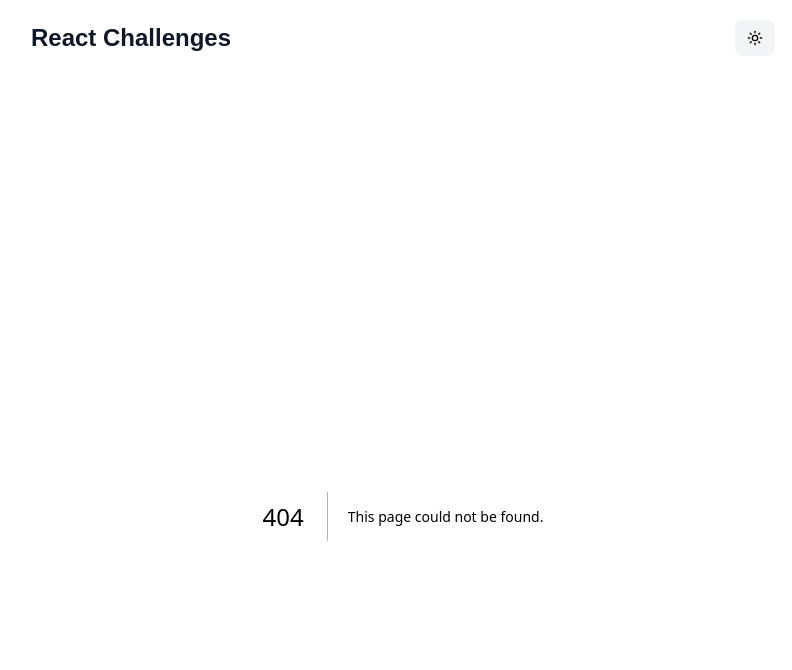
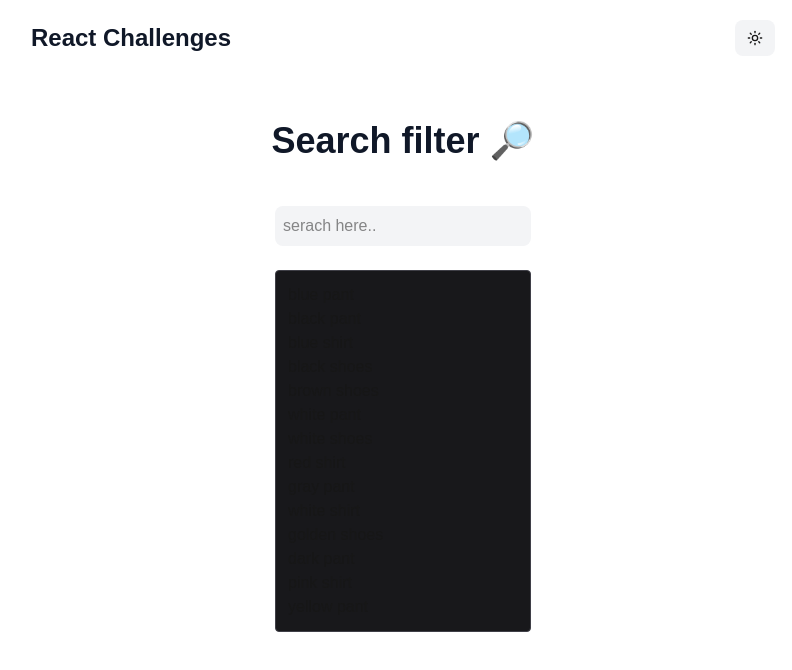
Before and after one commit to kesav424/react-challenge, a Next.js app: page /search-filter in a window 1280 px wide. Before the commit this address had no page. Shown: the top 670 px of the page, without its empty margins (237-1029 px from the left). Built offline with nearby package versions, Linux system fonts and the light colour scheme.

Commit message:
search list is done

```diff
--- a/src/_components/Title.tsx
+++ b/src/_components/Title.tsx
@@ -1,7 +1,7 @@
 import React from "react";
 import { tv } from "tailwind-variants";
 
-interface PageTitle {
+interface PageTitle extends React.ComponentPropsWithoutRef<'h1'> {
     tag?: 'h1' | 'h2' | 'h3' | 'h4' | 'h5' | 'h6';
     children: React.ReactNode,
     className?: string;
--- a/src/_views/Home/_data/link.data.ts
+++ b/src/_data/link.data.ts
@@ -13,4 +13,8 @@ export const navLinks: Navlinks[] = [
         label: "To-Do list",
         href: 'to-do-list'
     }
+    , {
+        label: "search filter",
+        href: 'search-filter'
+    }
 ]
--- a/src/_views/Home/Home.tsx
+++ b/src/_views/Home/Home.tsx
@@ -1,5 +1,5 @@
 import React from 'react'
-import { BASE_URL, navLinks } from './_data/link.data'
+import { BASE_URL, navLinks } from '../../_data/link.data'
 import Link from 'next/link'
 import { LinkIcon } from 'lucide-react'
 
--- /dev/null
+++ b/src/_views/SearchFilter/SearchFilter.tsx
@@ -0,0 +1,19 @@
+import React from 'react'
+import SearchInput from './_comps/SearchInput'
+import SearchList from './_comps/SearchList'
+import { div } from 'framer-motion/client'
+import Title from '@/_components/Title'
+
+function SearchFilter() {
+    return (
+        <section>
+            <Title tag='h2' className='text-center'>Search filter 🔎</Title>
+            <div className='flex flex-col max-w-3xs mx-auto mt-10'>
+                <SearchInput />
+                <SearchList />
+            </div>
+        </section>
+    )
+}
+
+export default SearchFilter
--- /dev/null
+++ b/src/_views/SearchFilter/_comps/SearchInput.tsx
@@ -0,0 +1,50 @@
+'use client'
+import { cn } from '@/_utils/tailwind.utils'
+import { usePathname, useRouter, useSearchParams } from 'next/navigation'
+import React, { ChangeEvent, useState } from 'react'
+
+function SearchInput() {
+    const searchParams = useSearchParams()
+    const pathname = usePathname()
+    const { replace } = useRouter();
+    const [text, setText] = useState<string>(searchParams.get('query') ?? "")
+
+
+    const handleChange = (event: ChangeEvent<HTMLInputElement>) => {
+        event.preventDefault();
+        const value = event.target.value
+        setText(value)
+        const params = new URLSearchParams(searchParams)
+        if (value) {
+            params.set('query', value)
+        } else {
+            params.delete('query')
+        }
+        replace(`${pathname}?${params.toString()}`)
+    }
+
+    return (
+        <input
+            // defaultValue={searchParams.get('query')?.toString()}
+            id="search"
+            type='search'
+            aria-label='serach here..'
+            value={text}
+            placeholder='serach here..'
+            className={
+                cn(
+                    ["p-2"],
+                    [
+                        "bg-gray-100 hover:bg-gray-200 focus:outline-none focus:ring-4 focus:ring-gray-300 font-medium rounded-lg "
+                    ],
+                    [
+                        "dark:bg-gray-800 dark:text-white dark:border-gray-600 dark:hover:bg-gray-700 dark:hover:border-gray-600 dark:focus:ring-gray-700"
+                    ])
+            }
+            onChange={handleChange}
+        >
+        </input >
+    )
+}
+
+export default SearchInput
--- /dev/null
+++ b/src/_views/SearchFilter/_comps/SearchList.tsx
@@ -0,0 +1,42 @@
+'use client';
+
+import React, { useEffect, useState } from 'react';
+import { productList } from '../_data/search.data';
+import { useSearchParams } from 'next/navigation';
+
+function SearchList() {
+    const searchParam = useSearchParams();
+    const [list, setList] = useState<string[]>(productList);
+    const searchValue = searchParam.get('query') || "";
+
+    useEffect(() => {
+        const debounce = setTimeout(() => {
+            const filteredItem = productList.filter(item =>
+                item.toLowerCase().includes(searchValue.toLowerCase())
+            );
+            setList(filteredItem);
+        }, 1000);
+
+        return () => clearTimeout(debounce);
+    }, [searchValue]);
+
+    return (
+        <div className="my-6 w-full rounded border border-zinc-700 bg-zinc-900 p-3 focus-within:border-green-400">
+            {list.length > 0 ? (
+                <ul aria-live="polite">
+                    {list.map((product, index) => (
+                        <li key={index}>{product}</li>
+                    ))}
+                </ul>
+            ) : (
+                <ul aria-live="polite">
+                    <li role="status" className="text-red-500 dark:text-red-500">
+                        Not in the list
+                    </li>
+                </ul>
+            )}
+        </div>
+    );
+}
+
+export default SearchList;
--- /dev/null
+++ b/src/_views/SearchFilter/_data/search.data.ts
@@ -0,0 +1,14 @@
+export const productList: string[] = ["blue pant"
+    , "black pant"
+    , "blue shirt"
+    , "black shoes"
+    , "brown shoes"
+    , "white pant"
+    , "white shoes"
+    , "red shirt"
+    , "gray pant"
+    , "white shirt"
+    , "golden shoes"
+    , "dark pant"
+    , "pink shirt"
+    , "yellow pant"];
--- /dev/null
+++ b/src/app/search-filter/page.tsx
@@ -0,0 +1,10 @@
+import SearchFilter from '@/_views/SearchFilter/SearchFilter'
+import React from 'react'
+
+function page() {
+    return (
+        <SearchFilter />
+    )
+}
+
+export default page
```
